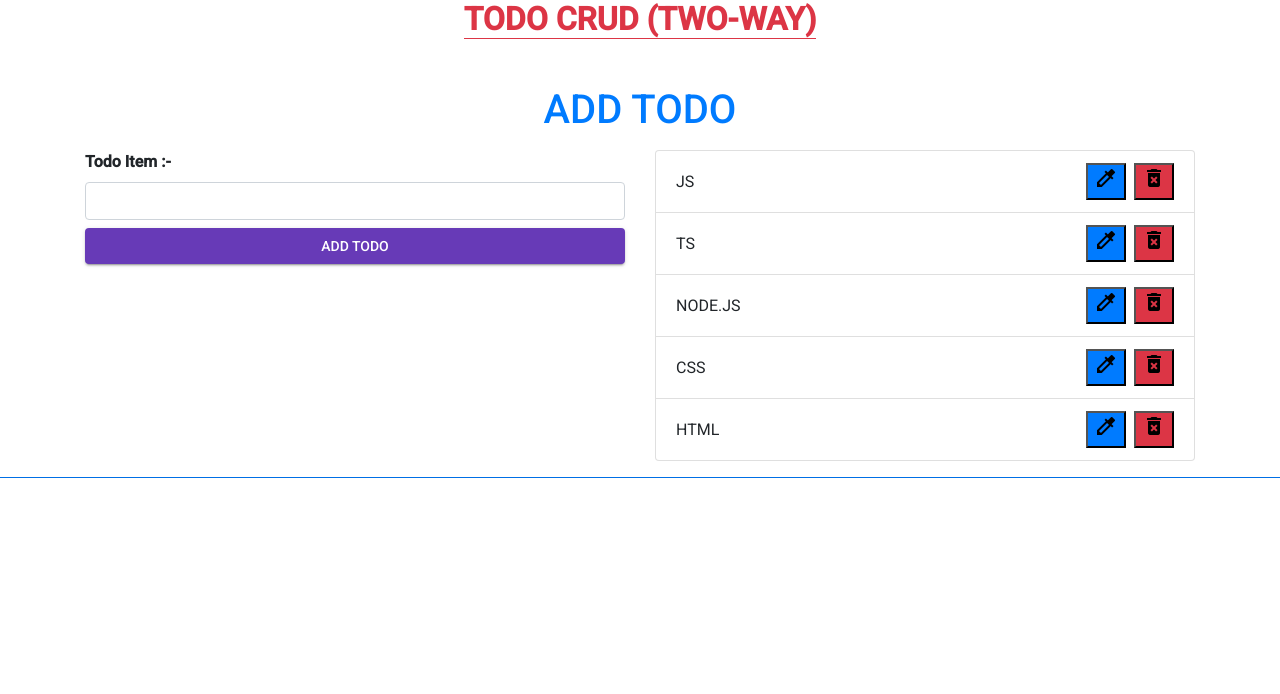
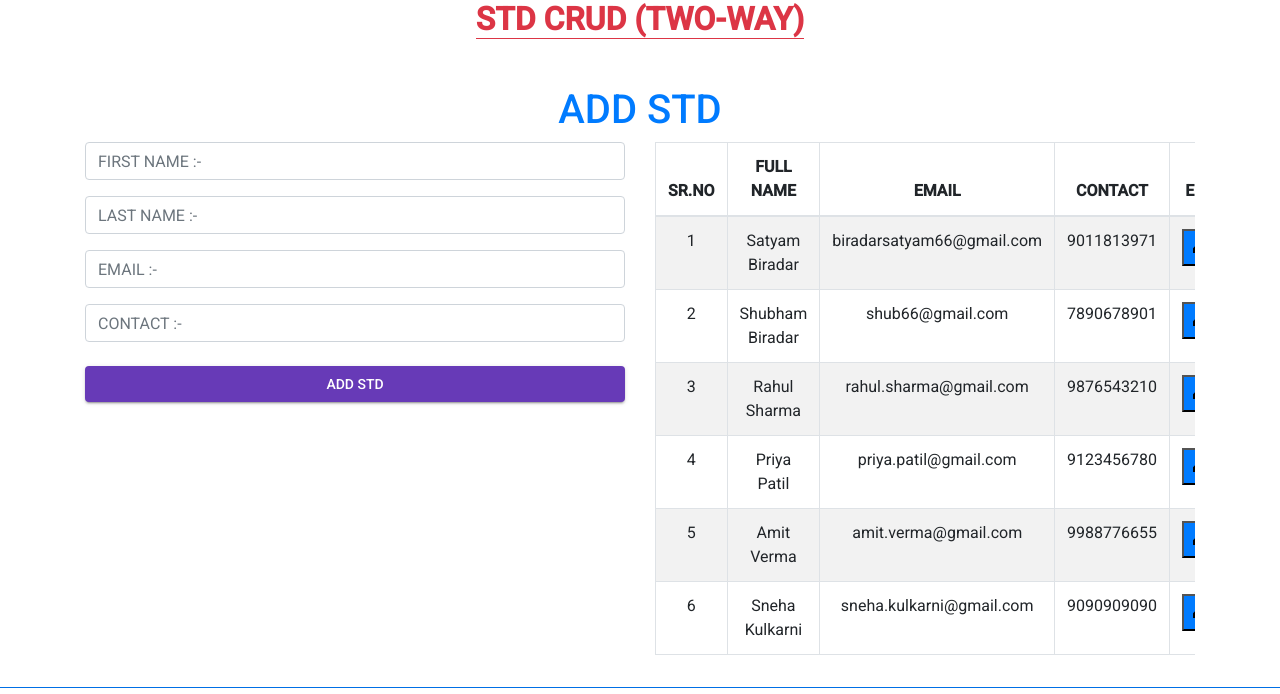
Before and after one commit to biradarsatyam66-eng/OurNewApp, an Angular app: page / in a window 1280 px wide. Shown: the top 694 px of the page. Built offline with nearby package versions, Linux system fonts and the light colour scheme.

Commit message:
std two-way task

```diff
--- a/src/app/app.component.html
+++ b/src/app/app.component.html
@@ -1,4 +1,6 @@
-<app-twowaytodo></app-twowaytodo>
+<app-std-twoway></app-std-twoway>
+
+<!-- <app-twowaytodo></app-twowaytodo> -->
 
 <!-- <app-std-crud></app-std-crud> -->
 
--- /dev/null
+++ b/src/app/std-twoway/std-twoway.component.html
@@ -0,0 +1,79 @@
+<h2 class="text-center mb-5 text-danger"><strong class="border-bottom border-danger">STD CRUD (TWO-WAY)</strong></h2>
+
+<div class="container">
+    <h1 *ngIf="!isinEditMode" class="text-center text-primary">ADD STD</h1>
+    <h1 *ngIf="isinEditMode" class="text-center text-warning">UPDATE STD</h1>
+
+
+    <div class="row">
+        <div class="col-md-6">
+            <div class="form-group">
+                <input
+                [(ngModel)]="fname"
+                type="text" class="form-control" placeholder="FIRST NAME :-">
+            </div>
+
+                <div class="form-group">
+                    <input
+                    [(ngModel)]="lname"
+                    type="text" class="form-control" placeholder="LAST NAME :-">
+                </div>
+
+                <div class="form-group">
+                    <input
+                    [(ngModel)]="email"
+                    type="text" class="form-control" placeholder="EMAIL :-">
+                </div>
+
+                <div class="form-group">
+                    <input
+                    [(ngModel)]="contact"
+                    type="number" class="form-control" placeholder="CONTACT :-">
+                </div>
+
+                <div>
+                    <button
+                    *ngIf="!isinEditMode"
+                    (click)="onAdd()"
+                    mat-raised-button color="primary" class="btn-block mt-2">ADD STD</button>
+                </div>
+
+                <div>
+                    <button
+                    *ngIf="isinEditMode"
+                    (click)='onupdate()'
+                    mat-raised-button color="accent" class="btn-block mt-2">UPDATE STD</button>
+                </div>
+        </div>
+        <div class="col-md-6">
+            <div class="table-responsive">
+                <table class="table table-bordered table-striped">
+                    <thead class="text-center">
+                        <tr>
+                            <th>SR.NO</th>
+                            <th>FULL NAME</th>
+                            <th>EMAIL</th>
+                            <th>CONTACT</th>
+                            <th>EDIT</th>
+                            <th>DELETE</th>
+                        </tr>
+                    </thead>
+                    <tbody class="text-center">
+                        <tr *ngFor="let s of StdArr,index as i">
+                            <td>{{i + 1}}</td>
+                            <td>{{s.fname}} {{s.lname}}</td>
+                            <td>{{s.email}}</td>
+                            <td>{{s.contact}}</td>
+                            <td><button
+                                (click)="onedit(s)"
+                                class="bg-primary"><mat-icon>colorize</mat-icon></button></td>
+                            <td><button
+                                (click)="ondelete(s.stdId)"
+                                class="bg-danger"><mat-icon>delete_forever</mat-icon></button></td>
+                        </tr>
+                    </tbody>
+                </table>
+            </div>
+        </div>
+    </div>
+</div>
--- /dev/null
+++ b/src/app/std-twoway/std-twoway.component.ts
@@ -0,0 +1,144 @@
+import { Component, OnInit } from '@angular/core';
+import { MatSnackBar } from '@angular/material/snack-bar';
+
+interface Istd {
+  fname : string,
+  lname : string,
+  email : string,
+  contact : number,
+  stdId : string,
+}
+
+@Component({
+  selector: 'app-std-twoway',
+  templateUrl: './std-twoway.component.html',
+  styleUrls: ['./std-twoway.component.scss'],
+})
+export class StdTwowayComponent implements OnInit {
+
+  fname !: string
+  lname !: string
+  email !: string
+  contact !: number
+  isinEditMode : boolean = false
+  editStd !: Istd
+
+  constructor(private _snackBar: MatSnackBar) { }
+
+  openSnackBar(message: string) {
+  this._snackBar.open(message, 'Close', {
+    duration: 3000,
+    horizontalPosition: 'left',
+    verticalPosition: 'top'
+  });
+}
+
+  ngOnInit(): void {
+  }
+
+  StdArr : Array<Istd> = [{
+    fname : "Satyam",
+    lname : "Biradar",
+    email : "biradarsatyam66@gmail.com",
+    contact : 9011813971,
+    stdId : '234',
+  },
+  {
+    fname : "Shubham",
+    lname : "Biradar",
+    email : "shub66@gmail.com",
+    contact : 7890678901,
+    stdId : '239',
+  },
+  {
+  fname: "Rahul",
+  lname: "Sharma",
+  email: "rahul.sharma@gmail.com",
+  contact: 9876543210,
+  stdId: "235",
+},
+{
+  fname: "Priya",
+  lname: "Patil",
+  email: "priya.patil@gmail.com",
+  contact: 9123456780,
+  stdId: "236",
+},
+{
+  fname: "Amit",
+  lname: "Verma",
+  email: "amit.verma@gmail.com",
+  contact: 9988776655,
+  stdId: "237",
+},
+{
+  fname: "Sneha",
+  lname: "Kulkarni",
+  email: "sneha.kulkarni@gmail.com",
+  contact: 9090909090,
+  stdId: "238",
+},
+]
+
+onAdd(){
+  let new_obj  = {
+    fname : this.fname,
+    lname : this.lname,
+    email : this.email,
+    contact : this.contact ,
+    stdId : Date.now().toString()
+  }
+  if(!this.fname || !this.lname || !this.email || !this.contact){
+   return this.openSnackBar('ALL INPUTS ARE MANDATORY');
+  }
+
+  this.fname = ''
+  this.lname = ''
+  this.email = ''
+  this.contact = +''
+  this.StdArr.unshift(new_obj)
+  this.openSnackBar('Student added successfully');
+}
+
+onedit(s : Istd){
+  this.editStd = s
+  this.fname = s.fname
+  this.lname = s.lname
+  this.contact = s.contact
+  this.email = s.email
+  this.isinEditMode = true
+}
+
+onupdate(){
+  let update_id = this.editStd.stdId
+
+  let update_obj : Istd = {
+    fname : this.fname,
+    lname : this.lname,
+    email : this.email,
+    contact : this.contact ,
+    stdId : update_id
+  }
+
+  if(!this.fname || !this.lname || !this.email || !this.contact){
+   return this.openSnackBar('ALL INPUTS ARE MANDATORY');
+  }
+
+  this.fname = ''
+  this.lname = ''
+  this.email = ''
+  this.contact = +''
+
+  let getIndex = this.StdArr.findIndex(i=> i.stdId === update_id)
+  this.StdArr[getIndex] = update_obj
+  this.openSnackBar('Student updated successfully');
+  this.isinEditMode = false
+}
+
+ondelete(s : string){
+  let getindex = this.StdArr.findIndex(i=> i.stdId === s)
+  this.StdArr.splice(getindex,1)
+  this.openSnackBar('Student deleted successfully');
+}
+
+}
```
Also changed, not shown: src/app/app.module.ts (+6 -2 lines), src/app/std-twoway/std-twoway.component.scss (added), 1 other file (tests, documents, lock files or other folders).
